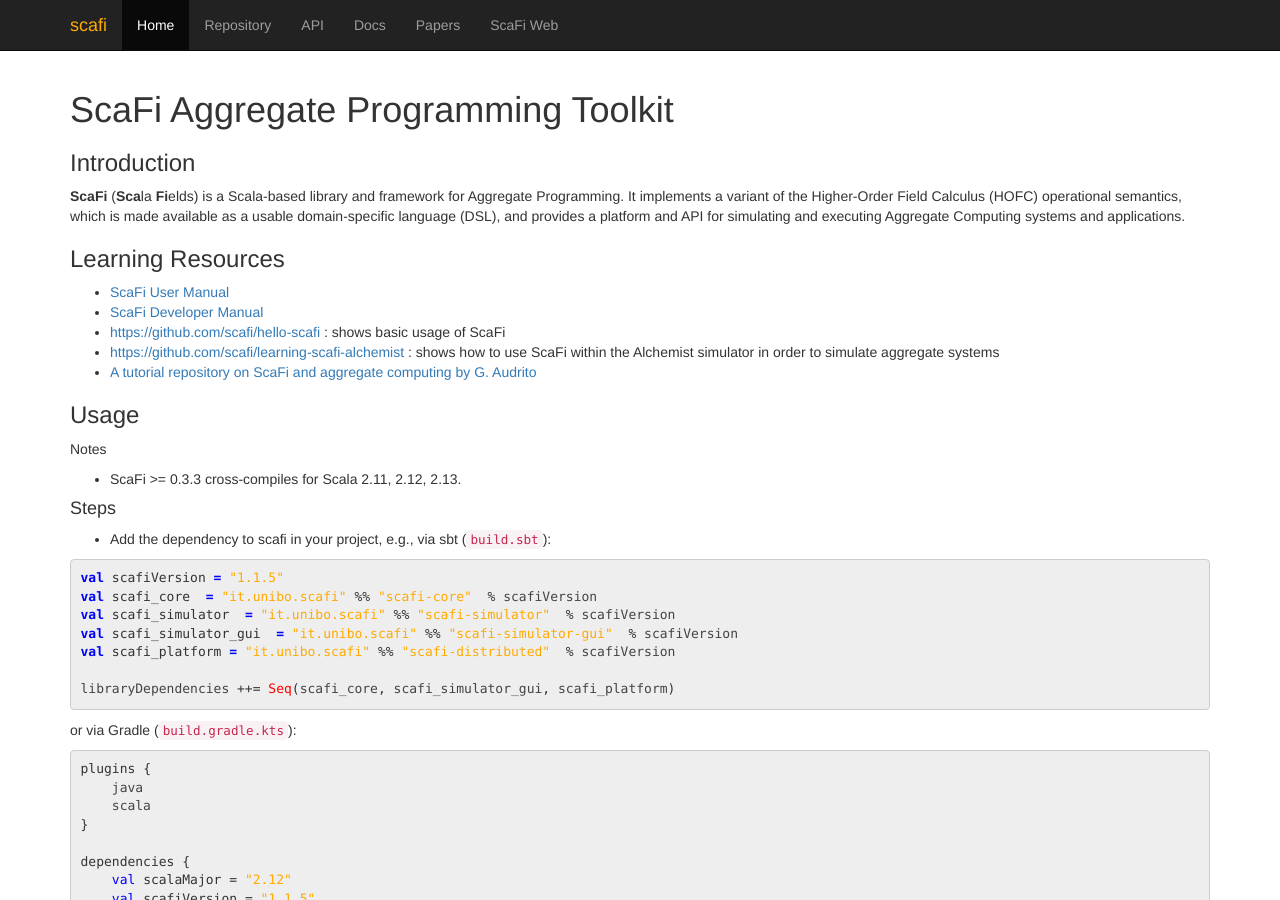
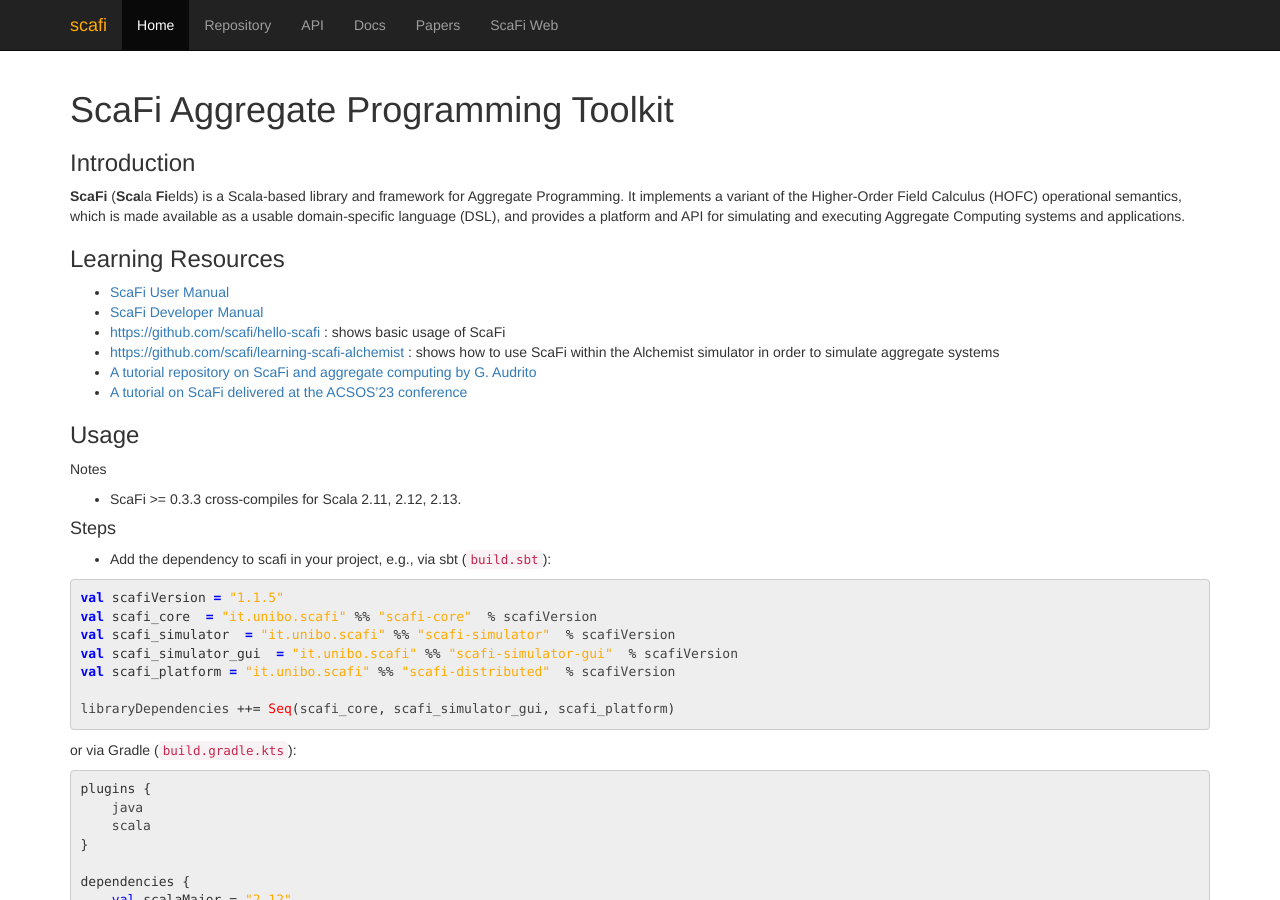
Before and after one commit to scafi/scafi.github.io, a Jekyll site: the page built from index.md, in a window 1280 px wide and 900 px high. Built offline with Jekyll 4.4.1, drawn with Linux system fonts in a browser that asks for light colours.

Commit message:
link to scafi tutorial at acsos

```diff
--- a/index.md
+++ b/index.md
@@ -23,6 +23,8 @@ and provides a platform and API for simulating and executing Aggregate Computing
 - [https://github.com/scafi/hello-scafi](https://github.com/scafi/hello-scafi) : shows basic usage of ScaFi
 - [https://github.com/scafi/learning-scafi-alchemist](https://github.com/scafi/learning-scafi-alchemist) : shows how to use ScaFi within the Alchemist simulator in order to simulate aggregate systems
 - [A tutorial repository on ScaFi and aggregate computing by G. Audrito](https://bitbucket.org/gaudrito/alchemist-example)
+- [A tutorial on ScaFi delivered at the ACSOS'23 conference](https://github.com/AggregateComputing/acsos-2023-scafi-tutorial)
+
 
 ### Usage ###
 
```
